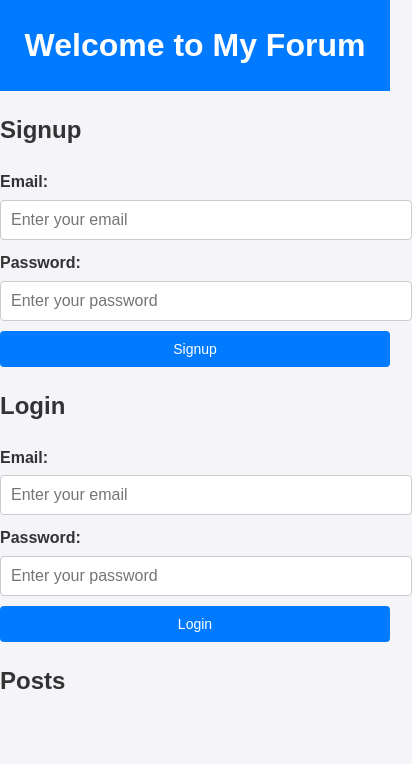
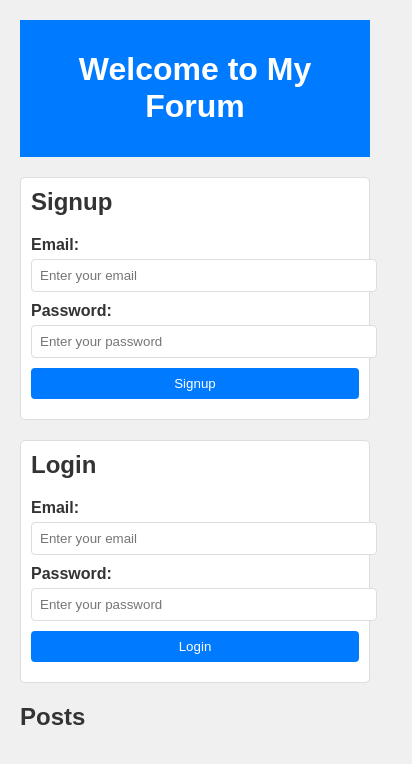
Before and after one commit to abovvv/baslangic, a plain HTML site: page index.html in a window 390 px wide. Shown: the whole page, 412 px wide, since content can reach past the window. Drawn offline with Linux system fonts and the light colour scheme; no server answers.

Commit message:
style.css

```diff
--- a/style.css
+++ b/style.css
@@ -1,97 +1,85 @@
-/* General page styles */
 body {
-    font-family: 'Arial', sans-serif;
-    background-color: #f4f4f9;
+    font-family: Arial, sans-serif;
+    background-color: #f0f0f0;
+    color: #333;
     margin: 0;
-    padding: 0;
-    color: #333;
-    line-height: 1.6;
+    padding: 20px;
 }
 
 header {
-    background: #007BFF;
+    background-color: #007BFF;
     color: white;
-    padding: 20px 0;
+    padding: 10px;
     text-align: center;
 }
 
-header h1 {
-    margin: 0;
-    font-size: 2.5rem;
+form {
+    margin: 20px 0;
+    padding: 10px;
+    background: white;
+    border: 1px solid #ddd;
+    border-radius: 5px;
 }
 
-main {
-    max-width: 800px;
-    margin: 20px auto;
-    padding: 20px;
-    background: white;
-    border-radius: 8px;
-    box-shadow: 0 4px 6px rgba(0, 0, 0, 0.1);
-}
-
-form {
-    margin-bottom: 20px;
+form h2 {
+    margin-top: 0;
 }
 
 form label {
-    font-weight: bold;
     display: block;
     margin-bottom: 5px;
+    font-weight: bold;
 }
 
-form input, form textarea {
+form input, form textarea, form button {
     width: 100%;
-    padding: 10px;
     margin-bottom: 10px;
-    border: 1px solid #ccc;
+    padding: 8px;
+    border: 1px solid #ddd;
     border-radius: 4px;
-    font-size: 16px;
 }
 
 form button {
-    width: 100%;
-    padding: 10px;
-    background: #007BFF;
+    background-color: #007BFF;
     color: white;
     border: none;
-    border-radius: 4px;
-    font-size: 16px;
     cursor: pointer;
-    transition: background 0.3s;
 }
 
 form button:hover {
-    background: #0056b3;
+    background-color: #0056b3;
 }
 
 #posts {
-    padding: 10px;
+    margin-top: 20px;
 }
 
 .post {
-    background: #f9f9f9;
-    border: 1px solid #ddd;
+    background: white;
     padding: 10px;
     margin-bottom: 10px;
-    border-radius: 4px;
-    overflow-wrap: break-word;
+    border: 1px solid #ddd;
+    border-radius: 5px;
 }
 
 .post .username {
+    font-weight: bold;
     color: #007BFF;
-    font-weight: bold;
-    margin-bottom: 5px;
 }
 
-/* Responsive design */
-@media (max-width: 768px) {
-    header h1 {
-        font-size: 2rem;
-    }
-    main {
-        padding: 15px;
-    }
-    form button {
-        font-size: 14px;
-    }
+.post .time {
+    color: #888;
 }
+
+.delete-button {
+    background-color: red;
+    color: white;
+    border: none;
+    padding: 5px 10px;
+    cursor: pointer;
+    border-radius: 4px;
+}
+
+.delete-button:hover {
+    background-color: darkred;
+}
```
